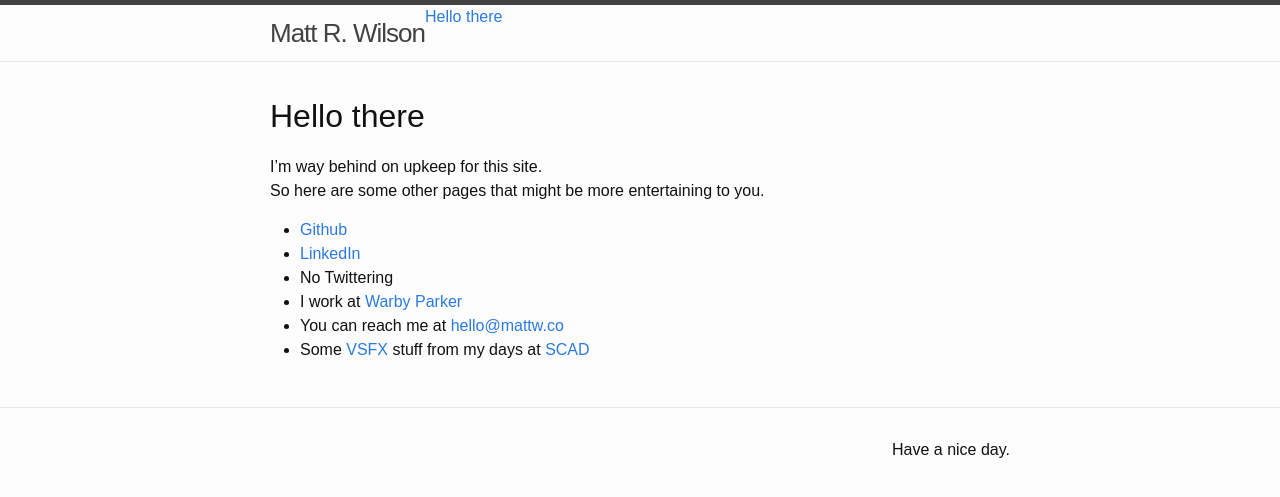
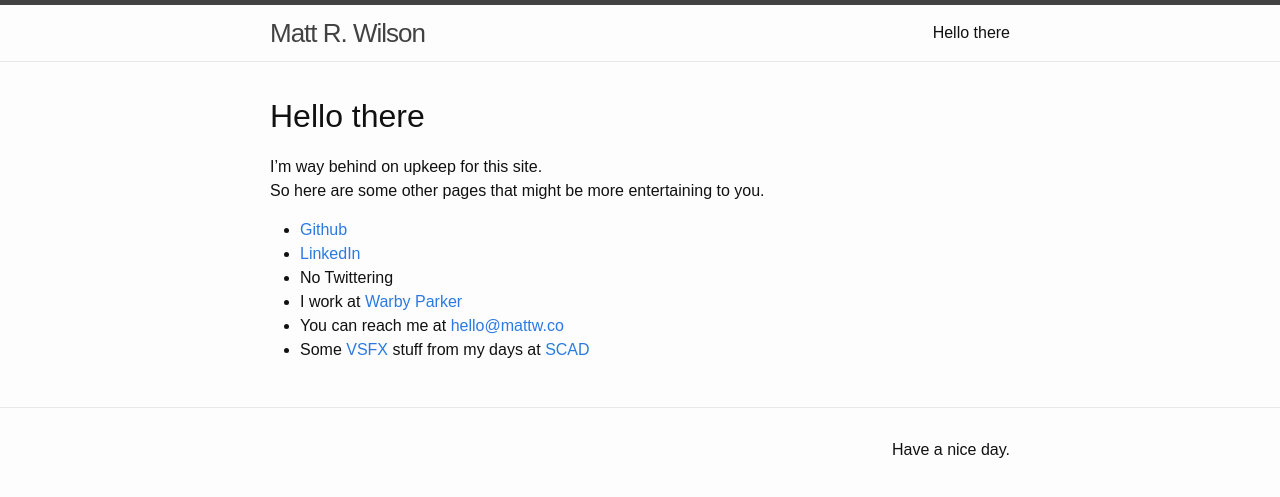
Before and after one commit to mastermatt/mastermatt.github.io, a Jekyll site: the page built from index.md, in a window 1280 px wide. Shown: the top 497 px of the page. Built offline with Jekyll 4.4.1, drawn with Linux system fonts in a browser that asks for light colours; our own code applies the rules of GitHub Pages for plain Markdown files.

Commit message:
Fix nav class.

```diff
--- a/_includes/header.html
+++ b/_includes/header.html
@@ -4,7 +4,7 @@
 
     <a class="site-title" href="{{ site.baseurl }}/">{{ site.title }}</a>
 
-    <nav>
+    <nav class="site-nav">
       <div class="trigger">
         {% for page in site.pages %}
           {% if page.title %}
```
